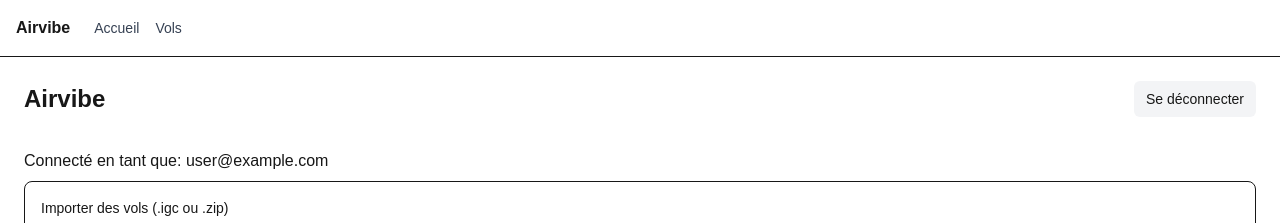
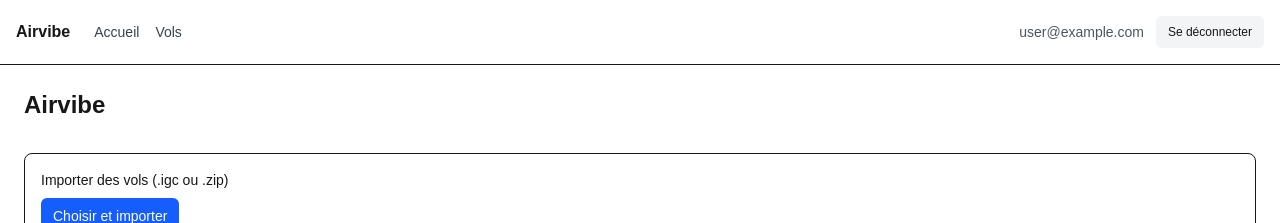
Before and after one commit to AurelienS/airvibe, a Next.js app: page /home in a window 1280 px wide. Shown: the top 223 px of the page. Built offline with nearby package versions, Linux system fonts and the light colour scheme; no server answers; the database is empty; sample sign-in values are in the browser's storage.

Commit message:
feat(dashboard): add sign-out functionality and user email display
Implement sign-out feature in the DashboardLayout, allowing users to
log out from their session. Display the user's email in the navigation
bar, enhancing user experience by providing account information
directly in the dashboard.

```diff
--- a/src/app/(dashboard)/home/page.tsx
+++ b/src/app/(dashboard)/home/page.tsx
@@ -14,17 +14,9 @@ export default async function HomePage() {
     <div className="p-6">
       <div className="flex items-center justify-between">
         <h1 className="text-2xl font-semibold">Airvibe</h1>
-        <form action={async () => {
-          'use server';
-          await signOut({ redirectTo: "/" });
-        }}>
-          <button className="text-sm px-3 py-2 bg-gray-100 rounded-md">
-            Se déconnecter
-          </button>
-        </form>
       </div>
       <div className="mt-8 space-y-2">
-        <p>Connecté en tant que: {session?.user?.email ?? "inconnu"}</p>
+
         <div className="rounded-lg border p-4">
           <UploadFlightsForm />
         </div>
--- a/src/app/(dashboard)/layout.tsx
+++ b/src/app/(dashboard)/layout.tsx
@@ -1,4 +1,4 @@
-import { auth } from "@/auth";
+import { auth, signOut } from "@/auth";
 import Link from "next/link";
 import { redirect } from "next/navigation";
 import { ProcessingNotice } from "@/components/ProcessingNotice";
@@ -20,6 +20,15 @@ export default async function DashboardLayout({
             <Link href="/flights">Vols</Link>
           </div>
         </div>
+        <div className="flex items-center gap-3">
+          <span className="text-sm text-gray-600">{session.user?.email ?? 'inconnu'}</span>
+          <form action={async () => {
+            'use server';
+            await signOut({ redirectTo: '/' });
+          }}>
+            <button className="text-xs px-3 py-2 bg-gray-100 rounded-md">Se déconnecter</button>
+          </form>
+        </div>
       </nav>
       <ProcessingNotice />
       <main>{children}</main>
```
